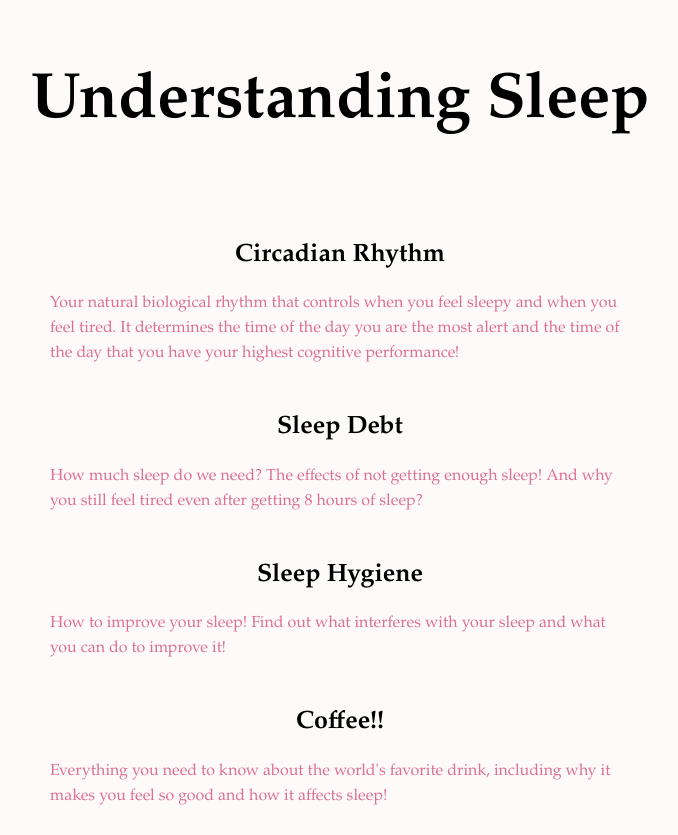
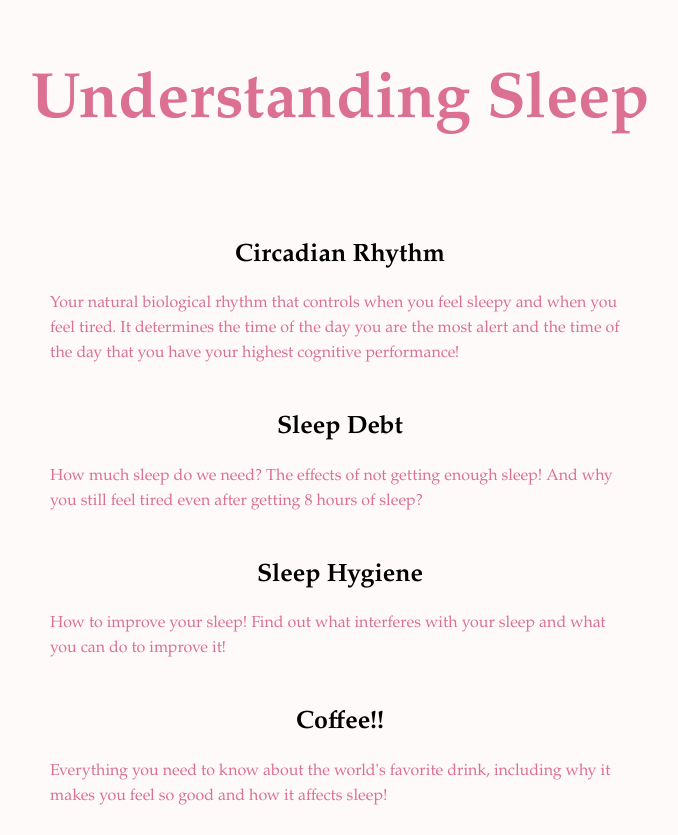
Before and after one commit to superayan/superayan.github.io, a plain HTML site: page index.html in a window 1280 px wide. Shown: the whole page, without its empty margins (300-978 px from the left). Drawn offline with Linux system fonts and the light colour scheme.

Commit message:
Changed Main Header

```diff
--- a/sleep.css
+++ b/sleep.css
@@ -18,6 +18,8 @@ th, td{
 .mainHeader{
   font-size: 32px;
   padding: 22px 0px 35px 0px;
+  color: PaleVioletRed;
+
 }
 
 .mainHeader2{
```
